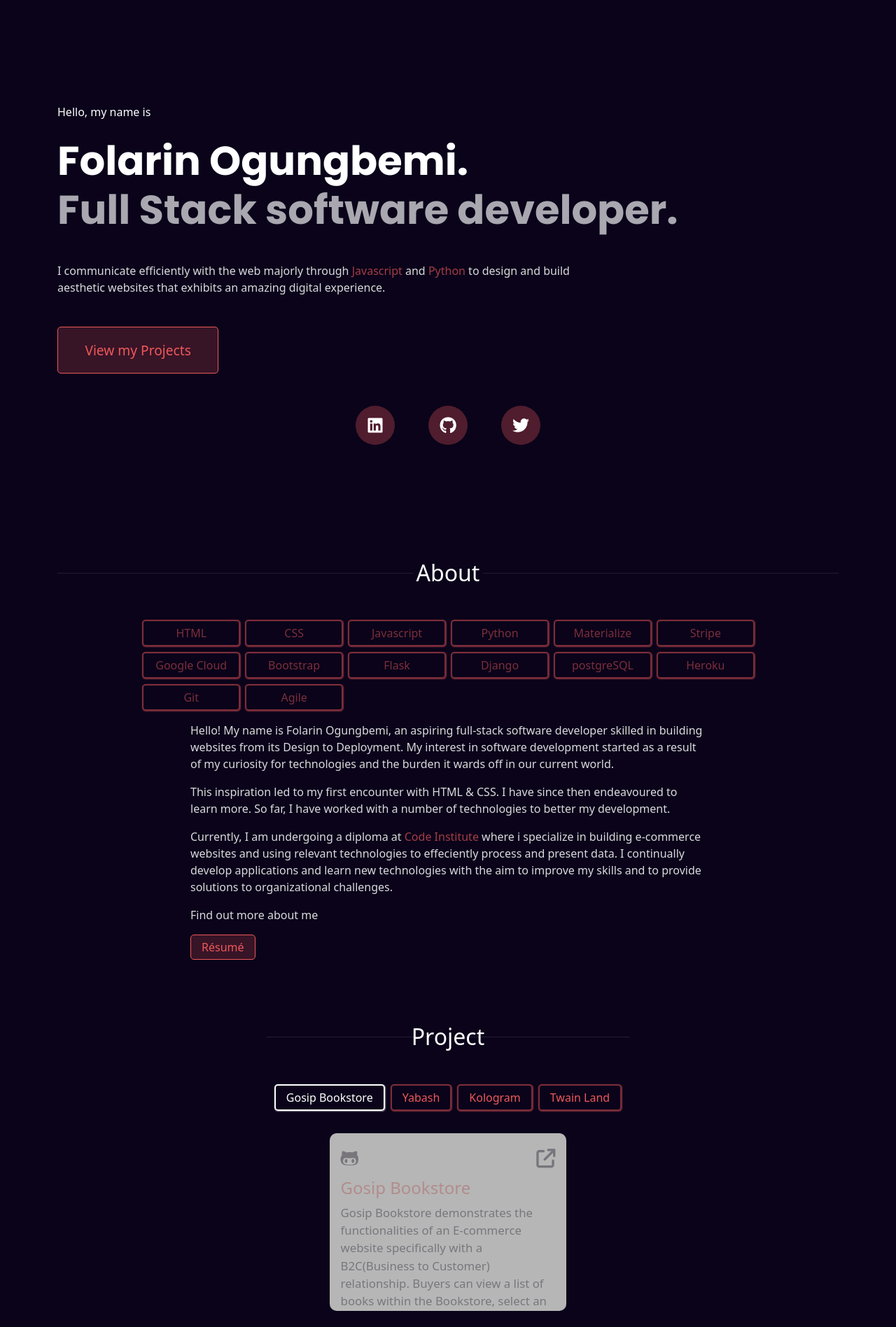
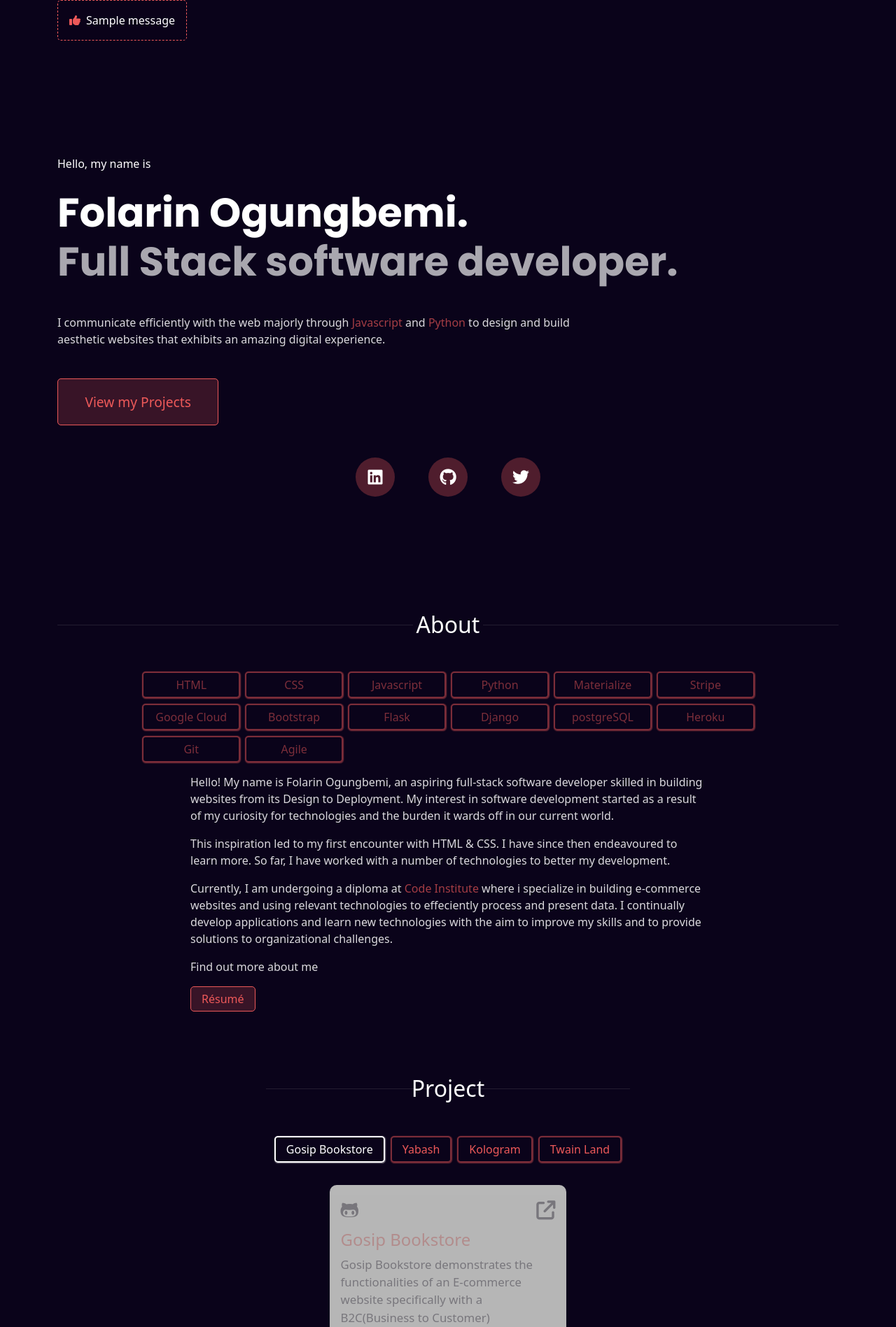
Before and after one commit to folarin-ogungbemi/flucent-v1, a Django app: page / in a window 1280 px wide. Shown: the part 70-1967 px from the top of the page at 70% size. Run offline with Django 3.2, Linux system fonts and the light colour scheme; one stand-in notice (Sample message) is shown; some libraries are stand-ins or nearby versions; grey boxes are pictures that could not be loaded.

Commit message:
Add messages and style

```diff
--- a/home/views.py
+++ b/home/views.py
@@ -15,7 +15,7 @@ def index(request):
             messages.add_message(
                     request,
                     messages.SUCCESS,
-                    f'Thanks, I have receveid your message.')
+                    f'Thanks, I have received your message.')
             return redirect('home')
 
     context = {'form': contact_form}
--- a/static/css/base.css
+++ b/static/css/base.css
@@ -222,3 +222,17 @@ header{
 .footer-nav:hover{
     color: var(--f-col-grab);
 }
+
+/* contact message */
+
+.contact-message{
+    background-color: rgba(10, 3, 26, 0.2);
+    width: fit-content;
+    padding: 1rem;
+    border-radius: 5px;
+    border: 1.5px dashed var(--f-col-grab);
+}
+
+.contact-message i{
+    color: var(--f-col-grab);
+}
--- a/templates/base.html
+++ b/templates/base.html
@@ -39,6 +39,20 @@
         </nav>
     </header>
 
+    {% if messages %}
+    <div class="container">
+        <div class="row">
+            <div class="col-12">
+                <ul class="contact-message list-unstyled">
+                    {% for message in messages %}
+                    <li><i class="fa-solid fa-thumbs-up me-2"></i>{{ message }}</li>
+                    {% endfor %}
+                </ul>
+            </div>
+        </div>
+    </div>
+    {% endif %}
+
     <main>
         {% block content %}
         {% endblock %}
```
Also changed, not shown: flucent_developer/settings.py (+9 -0 lines), db.sqlite3.
